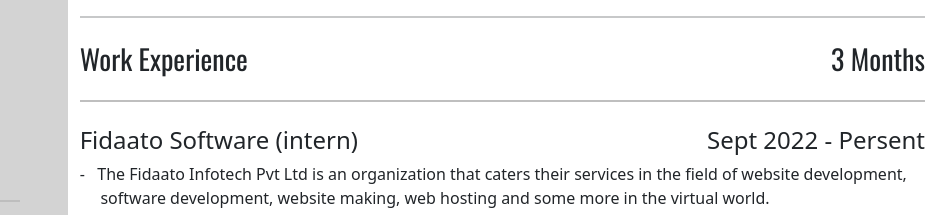
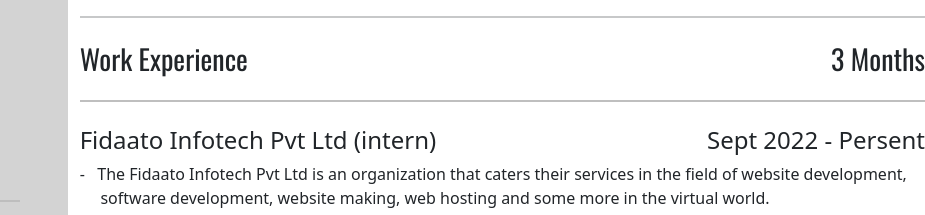
Before and after one commit to shubhu255/myresume, a plain HTML site: page index.html in a window 1280 px wide. Shown: the top 215 px of the page, 355-1280 px from the left. Drawn offline with nearby package versions, Linux system fonts and the light colour scheme.

Commit message:
index.html
a

```diff
--- a/index.html
+++ b/index.html
@@ -97,7 +97,7 @@
             </div>
             <hr style="height:2px;border-width:0;color:black;background-color:black">
             <div class="d-flex justify-content-between pt-2">
-                <h4 class="d-inline-block">Fidaato Software (intern)</h4>
+                <h4 class="d-inline-block">Fidaato Infotech Pvt Ltd (intern)</h4>
                 <h4 class="d-inline-block">Sept 2022 - Persent</h4>
 
             </div>
```
